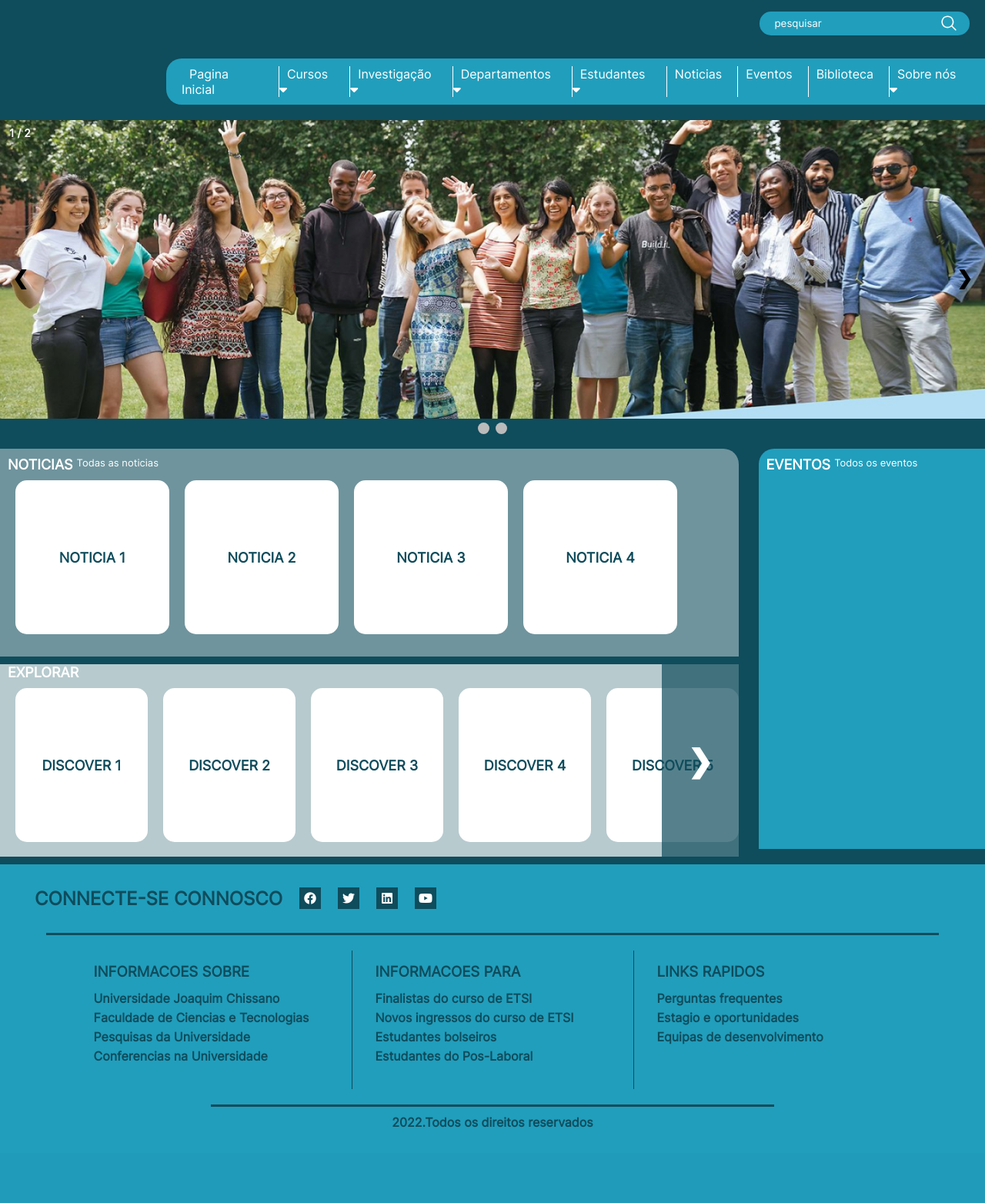
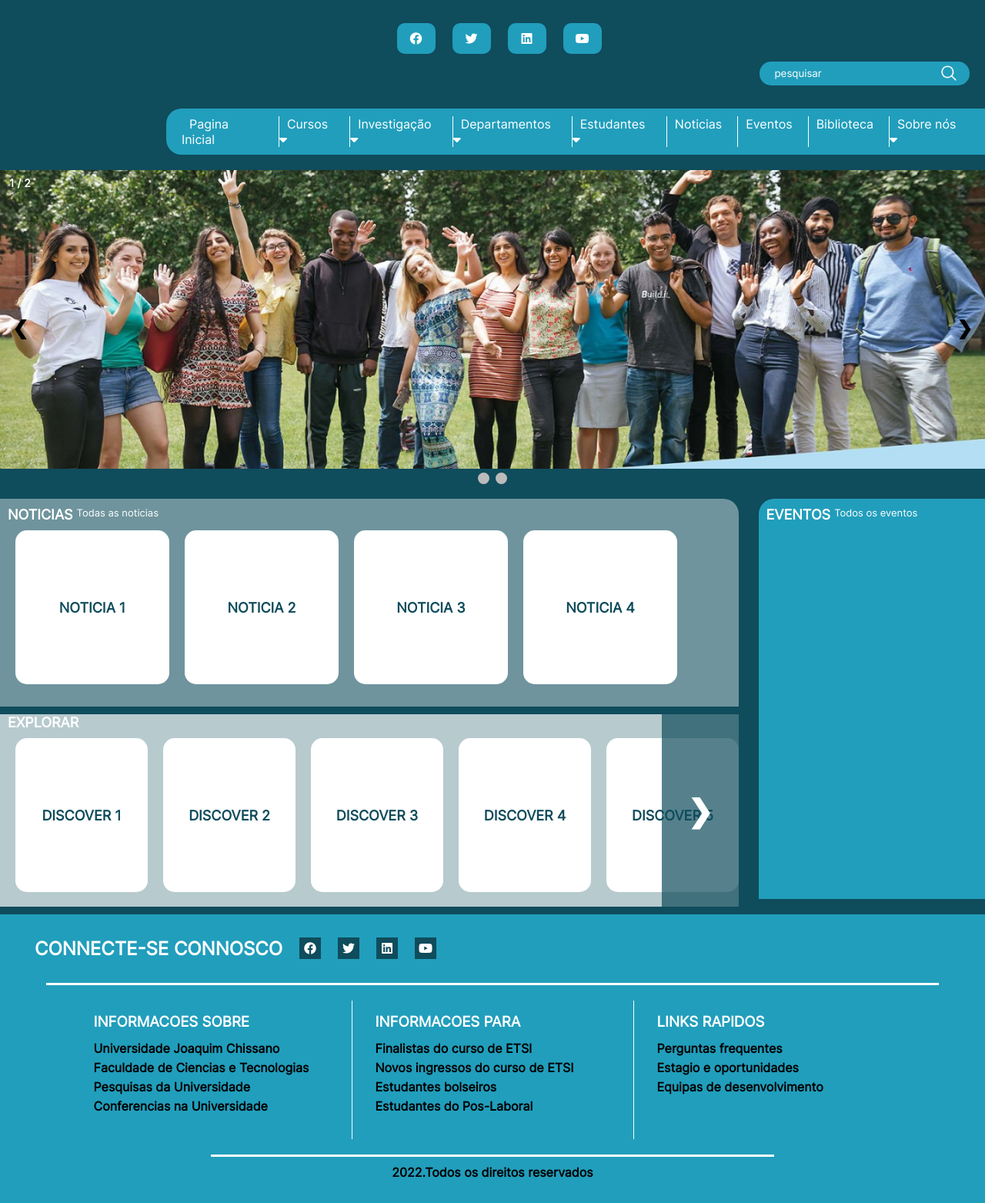
Before and after one commit to Jay-Ubisse/portal-fct, a PHP site: page / in a window 1280 px wide. Shown: the whole page at 77% size. Before the commit the page ends 1465 px from the top, so only its background shows below. Run offline with PHP 8.4, Linux system fonts and the light colour scheme.

Commit message:
pequenas modificacoes

```diff
--- a/assets/css/global.css
+++ b/assets/css/global.css
@@ -20,11 +20,31 @@ header > section {
     gap: 25px;
     justify-content: right;
 }
+.social-media-header{
+    color: #FFFFFF;
+    text-transform: uppercase;
+    display: flex;
+    gap: 20px;
+    margin-left: 15px;
+    justify-content: center;
+    margin-top: 30px;
+}
+.social-media-redes2{
+    Width:50px;
+    Height:40px;
+    background-color: #219ebc;
+    color: #FFFFFF;
+    margin-left: 2px;
+    display: flex;
+    justify-content: center;
+    align-items: center;
+    border-radius: 10px;
+}
 header > section > div {
   background-color: #219ebc;
   padding: 0 15px;
   border-radius: 15px;
-  margin-top: 15px;
+  margin-top: 10px;
   position: relative;
   right: 20px;
 }
@@ -132,23 +152,21 @@ header > nav > ul > li + li {
 footer > section{
     background-color: #219ebc;
     margin-top: 10px;
-    color:#0F4C5C;
+    color:#000000;
     padding: 30px;
 }
 
 .social-media{
-
+    color: #FFFFFF;
     text-transform: uppercase;
     display: flex;
     gap: 20px;
     margin-bottom: 30px;
     margin-left: 15px;
-
 }
 .social-media-redes{
     Width:28px;
     Height:28px;
-
     background-color: #0F4C5C;
     color: #FFFFFF;
     margin-left: 2px;
@@ -159,7 +177,7 @@ footer > section{
 
 /* linhas que dividem a informacao */
 hr{
-    background-color: #0F4C5C;
+    background-color: #FFFFFF;
     border: none;
     height: 3px;
 }
@@ -199,7 +217,7 @@ hr{
 }
 .geral > h3 > a{
     text-decoration: none;
-    color:#0F4C5C;
+    color:#ffffff;
     text-transform: uppercase;
 }
 
@@ -211,7 +229,7 @@ hr{
  .geral + .geral {
     border-left-style: solid;
     border-width: thin;
-    border-color: #0F4C5C;
+    border-color: #FFFFFF;
 }
 
 /* Todos direitos reservados */
--- a/index.html
+++ b/index.html
@@ -14,11 +14,20 @@
 
 <body>
     <header>
+        <div class="social-media-header">
+
+            <div class="social-media-redes2"><i class="fa-brands fa-facebook"></i></div>
+            <div class="social-media-redes2"><i class="fa-brands fa-twitter"></i></div>
+            <div class="social-media-redes2"> <i class="fa-brands fa-linkedin"></i></div>
+            <div class="social-media-redes2"><i class="fa-brands fa-youtube"></i></div>
+
+        </div>
         <section>
             <div>
                 <input type="search" name="search" placeholder="pesquisar">
                 <img src="./assets/img/icons/icon-search.svg" alt="icone de pesquisa">
             </div>
+
         </section>
         <nav>
             <ul id="nav">
@@ -139,10 +148,6 @@
                 <div class="social-media-redes"> <i class="fa-brands fa-linkedin"></i></div>
                 <div class="social-media-redes"><i class="fa-brands fa-youtube"></i></div>
 
-
-
-
-
             </div>
             <hr id="hr1">
 
```
